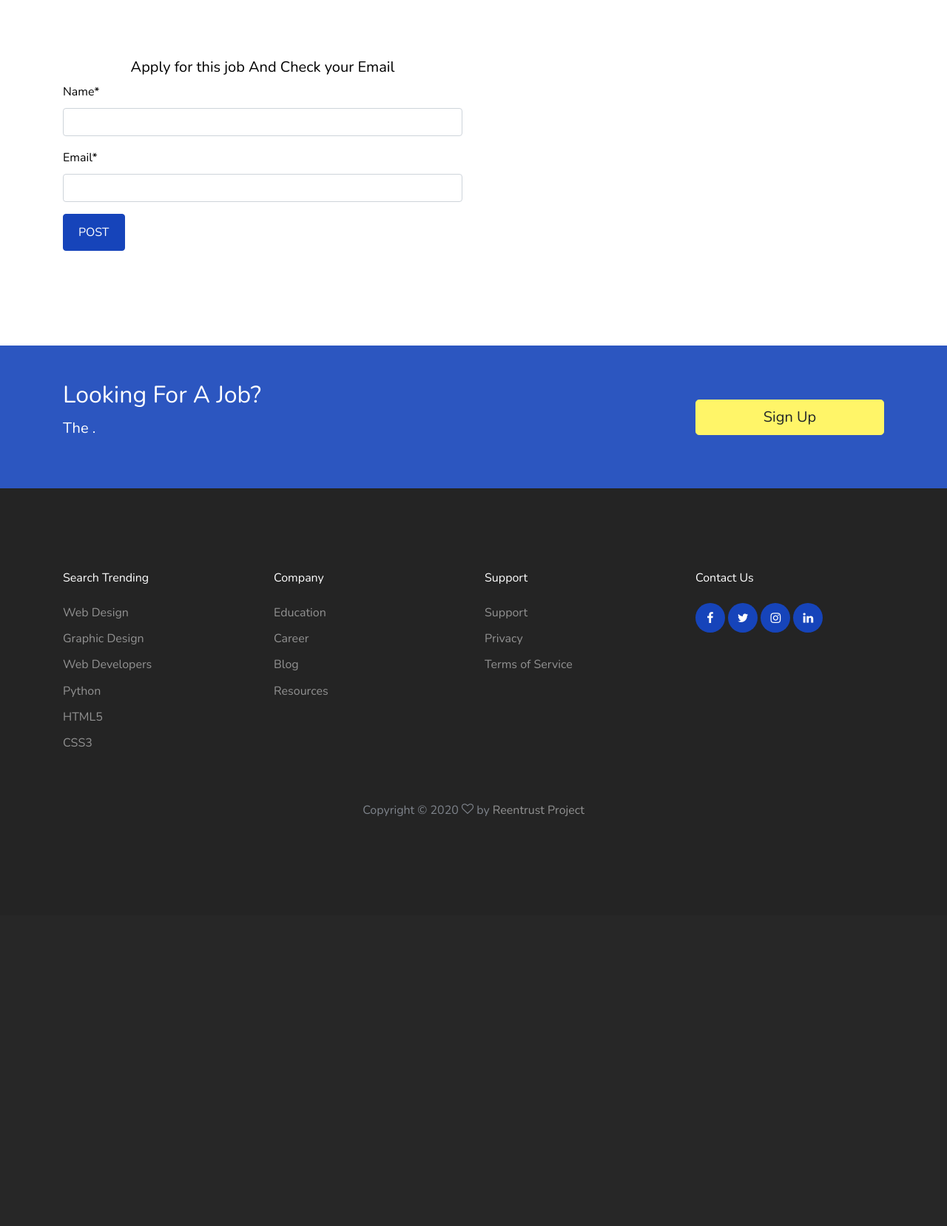
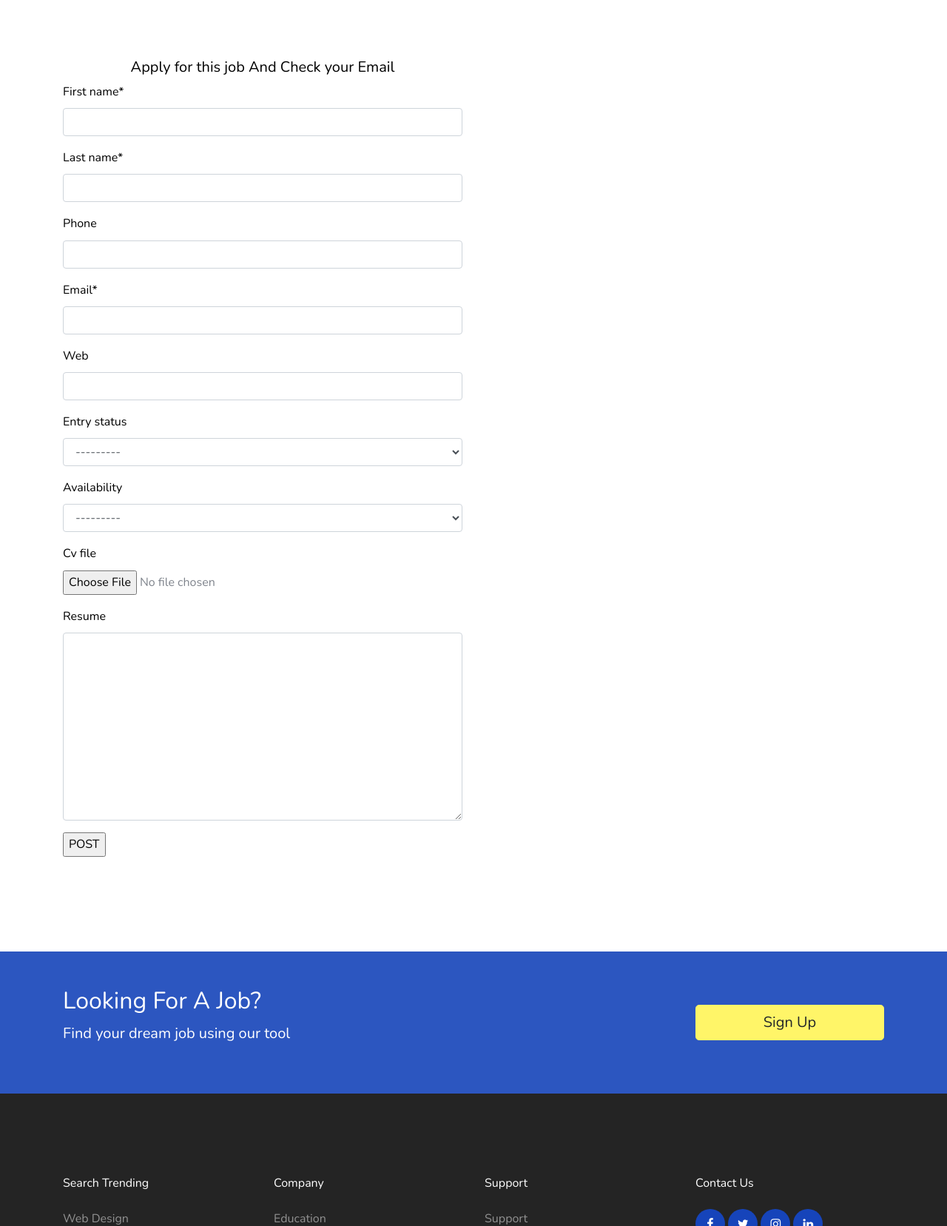
Before and after one commit to gideonbms/sandbox_gideonbms, a Django app: page /jobs/apply/ in a window 1280 px wide. Shown: the part 33-1690 px from the top of the page at 74% size. Before the commit the page ends 1136 px from the top, so only its background shows below. Run offline with Django 3.2, Linux system fonts and the light colour scheme; some libraries are stand-ins or nearby versions; some web fonts are replaced.

Commit message:
sandbox new

```diff
--- a/job_portal/settings.py
+++ b/job_portal/settings.py
@@ -25,7 +25,7 @@ SECRET_KEY = '4^fw*wh7gw+ek$ipnlp+#bf1py$$d2vobji-7!&5(9v1ifzuu3'
 # SECURITY WARNING: don't run with debug turned on in production!
 DEBUG = True
 
-ALLOWED_HOSTS = ['algo.pythonanywhere.com']
+ALLOWED_HOSTS = ['127.0.0.1']
 
 # Email Settings
 
@@ -53,6 +53,7 @@ INSTALLED_APPS = [
     'accounts',
     'jobs',
     'crispy_forms',
+
 
 ]
 
--- a/jobs/forms.py
+++ b/jobs/forms.py
@@ -28,5 +28,5 @@ class JobApplyForm(forms.ModelForm):
     class Meta:
         model = ApplyJob
         fields = [
-            'name', 'email'
+            'first_name', 'last_name', 'phone', 'email', 'web', 'entry_status', 'availability', 'cv_file', 'resume'
         ]
--- a/jobs/models.py
+++ b/jobs/models.py
@@ -62,12 +62,27 @@ class JobListing(models.Model):
     def get_absolute_url(self):
         return reverse("jobs:job-single", args=[self.id])
 
+STATUS_CHOICES = (
+    ('NEW', 'Entry Level'),
+    ('EX', 'Experienced'),
+)
 
+PRIORITY_CHOICES = (
+    ('I', 'Available Immediately - 2 to 4 weeks'),
+    ('N', 'Normal Availability - 1 to 3 Months'),
+    ('U', 'Unsure - Undecided'),
+)
 
 class ApplyJob(models.Model):
-    name = models.CharField(max_length=50)
+    first_name = models.CharField(max_length=100, default='')
+    last_name = models.CharField(max_length=100, default='')
+    phone = models.CharField(max_length=30, blank=True)
     email = models.EmailField()
-
+    web = models.URLField(blank=True)
+    entry_status = models.CharField(max_length=20, choices=STATUS_CHOICES, blank=True)
+    availability = models.CharField(max_length=40, choices=PRIORITY_CHOICES, blank=True)
+    cv_file = models.FileField(upload_to='uploads/', blank=True)
+    resume = models.TextField(blank=True)
 
     def __str__(self):
-        return self.name
+       return str(self.id)
--- a/jobs/views.py
+++ b/jobs/views.py
@@ -104,7 +104,7 @@ def job_single(request, id):
 
 def apply_job(request):
     if request.method == "POST":
-        form = JobApplyForm(request.POST )
+        form = JobApplyForm(request.POST, request.FILES )
 
         if form.is_valid():
             user = form.save(commit=False)
@@ -112,8 +112,8 @@ def apply_job(request):
             user_email = form.cleaned_data.get('email')
             user.save()
 
-            subject = "Contact form Received"
-            message = user_name , "Your application received.Please send CV via this Email"
+            subject = "Application Received"
+            message = user_name , "Your application received. Thanks"
             email = EmailMessage(subject, message, [user_email])
             email.send()
             return redirect('/')
@@ -134,3 +134,26 @@ class SearchView(ListView):
         return self.model.objects.filter(title__contains=self.request.GET['title'],
                                          job_location__contains=self.request.GET['job_location'],
                                          employment_status__contains=self.request.GET['employment_status'])
+
+
+#class ApplicantPerJobView(ListView):
+    #model = Applicant
+    #template_name = 'jobs/applicants.html'
+    #context_object_name = 'applicants'
+    #paginate_by = 1
+
+
+    #def dispatch(self, request, *args, **kwargs):
+        #return super().dispatch(self.request, *args, **kwargs)
+
+    #def get_queryset(self):
+        #return Applicant.objects.filter(joblisting_id=self.kwargs['joblisting_id']).order_by('id')
+
+    #def get_context_data(self, **kwargs):
+        #context = super().get_context_data(**kwargs)
+        #context['joblisting'] = JobListing.objects.get(id=self.kwargs['joblisting_id'])
+        #return context
+
+class ApplicantsListView(ListView):
+    model = ApplyJob
+    context_object_name = 'all_applicants'
--- a/templates/base.html
+++ b/templates/base.html
@@ -44,7 +44,7 @@
         <div class="row align-items-center">
           <div class="col-md-8">
             <h2 class="text-white">Looking For A Job?</h2>
-            <p class="mb-0 text-white lead">The .</p>
+            <p class="mb-0 text-white lead">Find your dream job using our tool</p>
               </p>
           </div>
           <div class="col-md-3 ml-auto">
--- a/templates/home.html
+++ b/templates/home.html
@@ -156,7 +156,7 @@
           <div class="container">
             <div class="row">
               <div class="col-lg-6 mx-auto">
-                <img class="img-fluid mx-auto" src="{% static 'images/re1.jpg' %}" alt="Image">
+                <img class="img-fluid mx-auto" src="{% static 'images/person_1.jpg' %}" alt="Image">
                 <blockquote>
                   <p>&ldquo;The purpose of this tool is to develop and validate an empirical model examining users' perception about trust in e-recruitment algorithms.&rdquo;</p>
                   <p><cite> &mdash; Algorithm Playground II</cite></p>
@@ -168,9 +168,9 @@
           <div class="container">
             <div class="row">
               <div class="col-lg-6 mx-auto">
-                <img class="img-fluid mx-auto" src="{% static 'images/re2.jpg' %}" alt="Image">
+                <img class="img-fluid mx-auto" src="{% static 'images/person_2.jpg' %}" alt="Image">
                 <blockquote>
-                  <p>&ldquo;Email: g.ogunniye@ed.ac.uk.&rdquo;</p>
+                  <p>&ldquo;Email: gideonbms@yahoo.com.&rdquo;</p>
                   <p><cite> &mdash; Contact us</cite></p>
                 </blockquote>
               </div>
--- a/templates/jobs/job_apply.html
+++ b/templates/jobs/job_apply.html
@@ -16,7 +16,13 @@
 
               <div class="row form-group">
                 <div class="col-md-12">
-                  <input type="submit" value="POST" class="btn btn-primary btn-md text-white">
+                  <input type="submit" value="POST">
+                  {% if submitted %}
+                    <p class="success">
+                         Your application was submitted successfully. Thank you.
+                    </p>
+                  {% endif %}
+
                 </div>
               </div>
 
```
Also changed, not shown: templates/jobs/applicants.html (added, +89 -0 lines), jobs/migrations/0013_auto_20200224_1717.py (added), jobs/migrations/0014_applicant.py (added), static/images/avatar.png (added), static/images/person_1.jpg (renamed from static/images/re1.jpg.jpg), static/images/person_2.jpg (renamed from static/images/re2.jpg.jpg), 2 other files.
